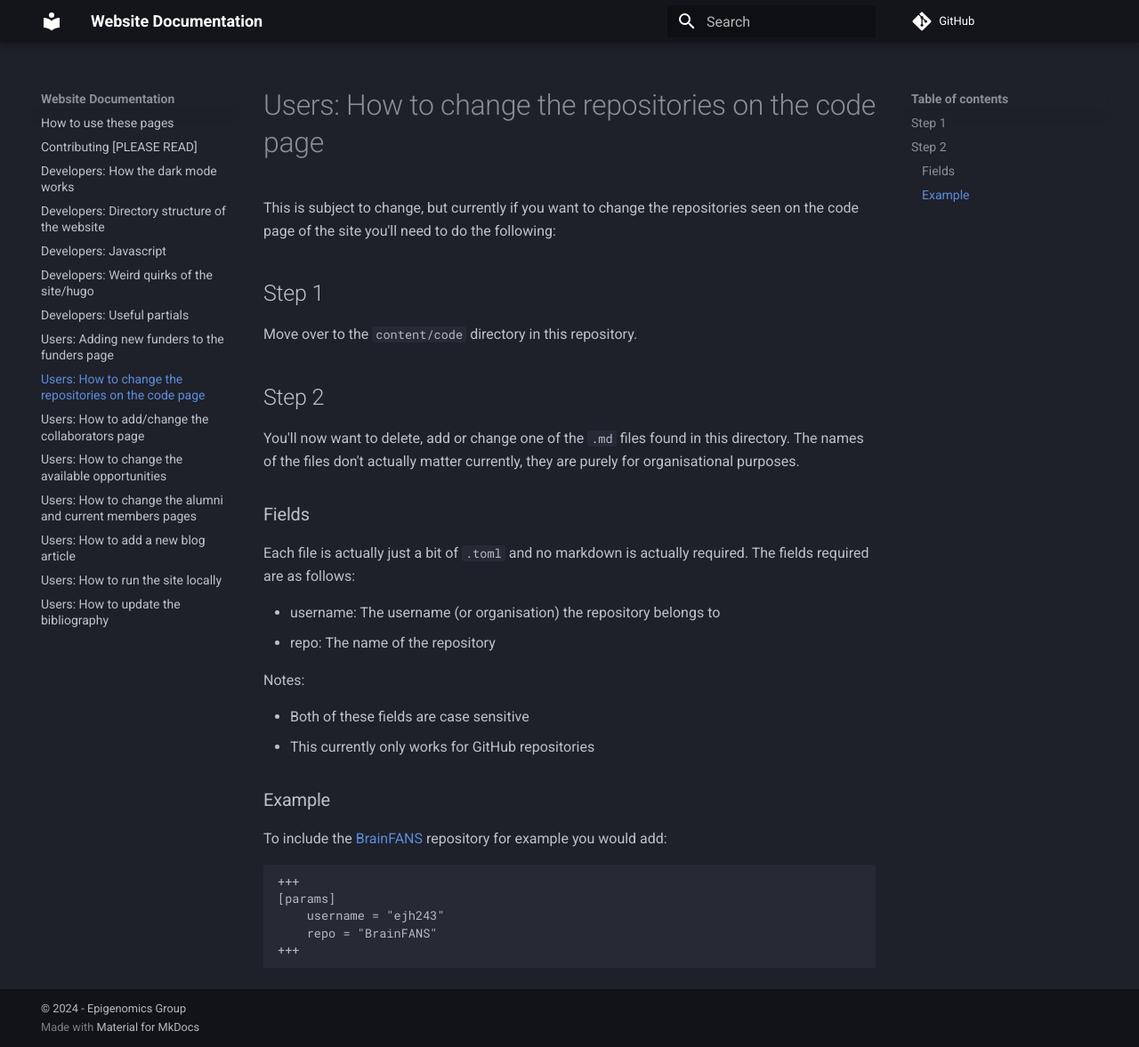
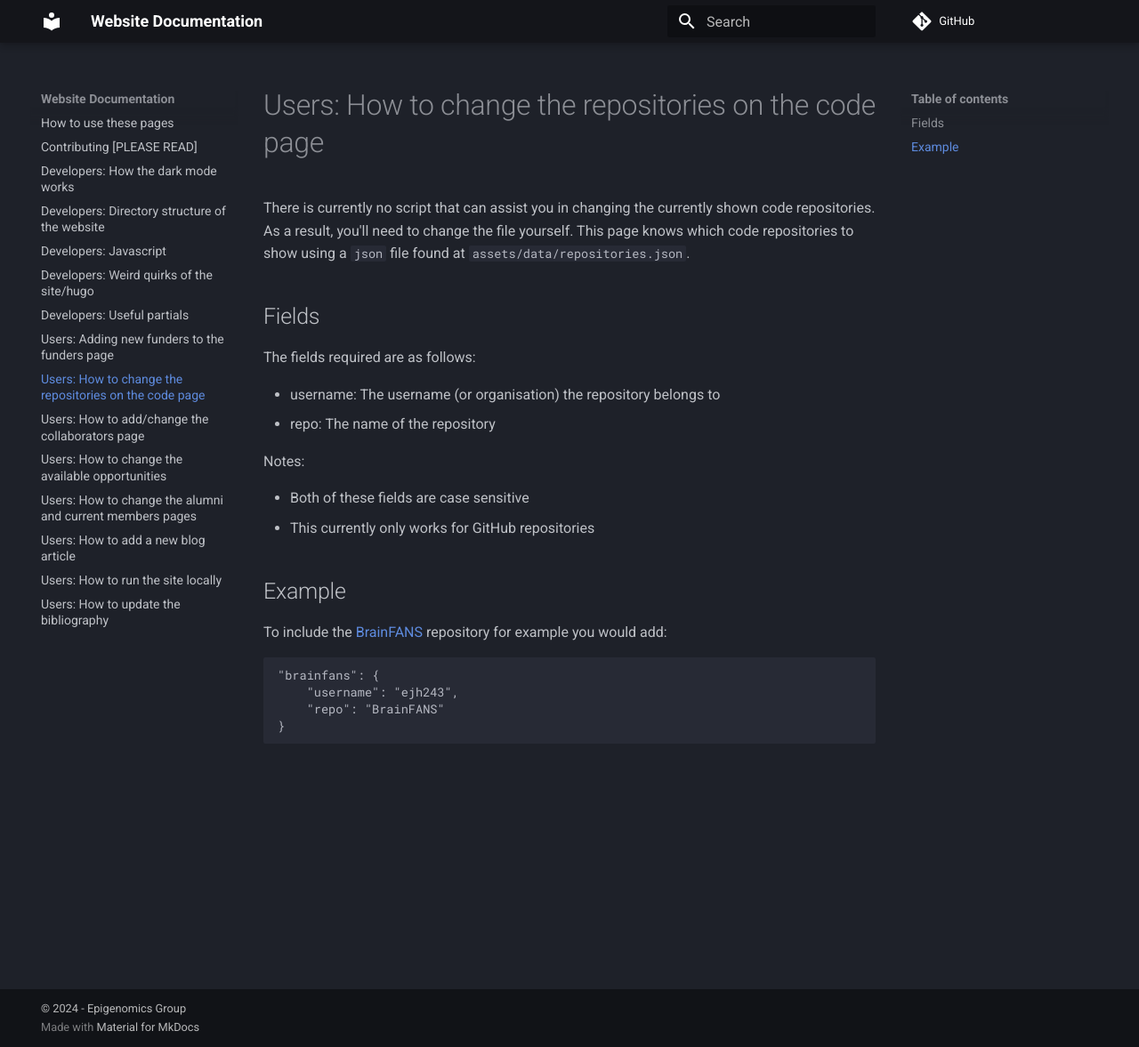
Before and after one commit to EpigeneticsExeter/EpigenomicsLabWeb, an MkDocs documentation site: the page built from documentation/docs/Users-changing-code-page.md, in a window 1280 px wide and 1177 px high. Shown: the whole window at 89% size. Built offline with MkDocs 1.6.1 and Material for MkDocs 9.7.7, drawn with Linux system fonts in a browser that asks for light colours; comment, search, counter and statistics services are not loaded.

Commit message:
feat: Use json files for the repositories on the code page (#93)
* feat: use json for code repositories

* refactor: remove old unnecessary files

No longer need to have .md files

* docs: update the documentation for code page

````diff
--- a/documentation/docs/Users-changing-code-page.md
+++ b/documentation/docs/Users-changing-code-page.md
@@ -1,22 +1,13 @@
 # Users: How to change the repositories on the code page
 
-This is subject to change, but currently if you want to change the repositories
-seen on the code page of the site you'll need to do the following:
+There is currently no script that can assist you in changing the currently
+shown code repositories. As a result, you'll need to change the file yourself.
+This page knows which code repositories to show using a `json` file found at
+`assets/data/repositories.json`.
 
-## Step 1
+## Fields
 
-Move over to the `content/code` directory in this repository.
-
-## Step 2
-
-You'll now want to delete, add or change one of the `.md` files found in this
-directory. The names of the files don't actually matter currently, they are
-purely for organisational purposes.
-
-### Fields
-
-Each file is actually just a bit of `.toml` and no markdown is actually
-required. The fields required are as follows:
+The fields required are as follows:
 
 - username: The username (or organisation) the repository belongs to
 - repo: The name of the repository
@@ -26,15 +17,14 @@ Notes:
 - Both of these fields are case sensitive
 - This currently only works for GitHub repositories
 
-### Example
+## Example
 
 To include the [BrainFANS](https://github.com/ejh243/BrainFANS) repository for
 example you would add:
 
-```toml
-+++
-[params]
-    username = "ejh243"
-    repo = "BrainFANS"
-+++
+```json
+"brainfans": {
+    "username": "ejh243",
+    "repo": "BrainFANS"
+}
 ```
````
Also changed, not shown: content/code/brainfans.md (deleted, +0 -5 lines), content/code/cdegutilities.md (deleted, +0 -5 lines), content/code/chrombinarize.md (deleted, +0 -5 lines), content/code/chromoptimise.md (deleted, +0 -5 lines), 2 other files.
